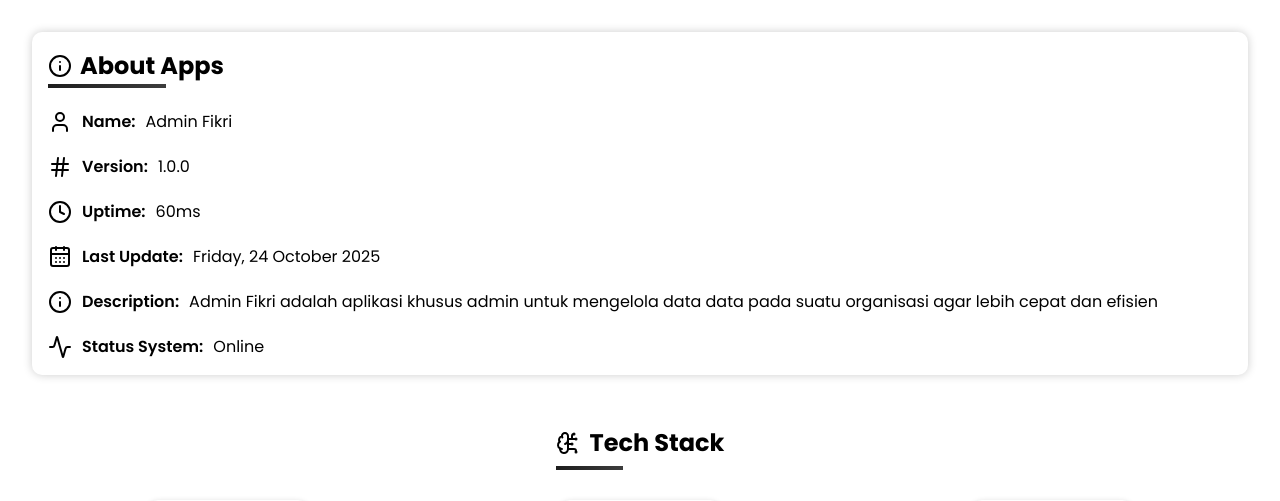
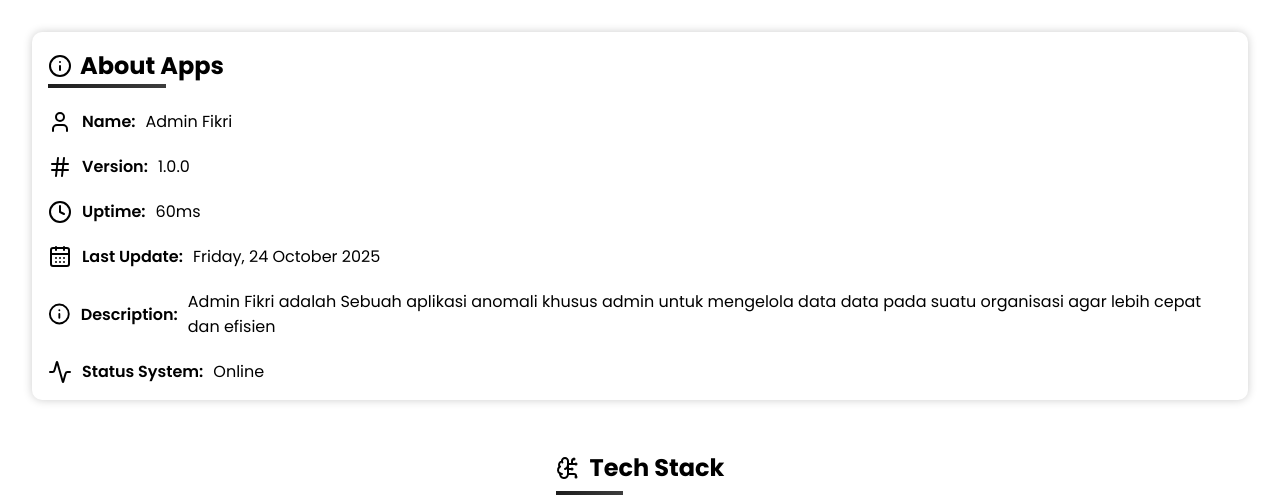
Before and after one commit to XyStar123123/adminfikri, a PHP site: page /about.php in a window 1280 px wide. Shown: the top 501 px of the page. Run offline with PHP 8.4, Linux system fonts and the light colour scheme.

Commit message:
Deskripsi

```diff
--- a/about.php
+++ b/about.php
@@ -46,7 +46,7 @@
                     <i data-lucide="info"></i>
                     <span class="description-header">Description:</span>
                     <span class="description-app">
-                    Admin Fikri adalah aplikasi khusus admin untuk mengelola data data pada suatu organisasi agar lebih cepat dan efisien
+                    Admin Fikri adalah Sebuah aplikasi anomali khusus admin untuk mengelola data data pada suatu organisasi agar lebih cepat dan efisien
                     </span>
                 </div>
 
```
